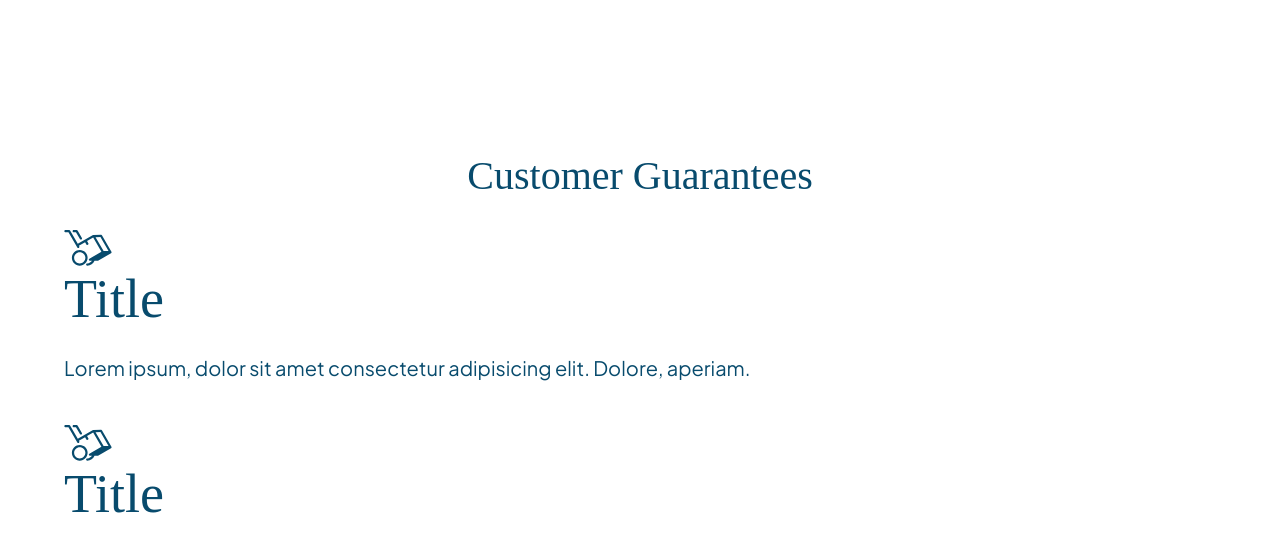
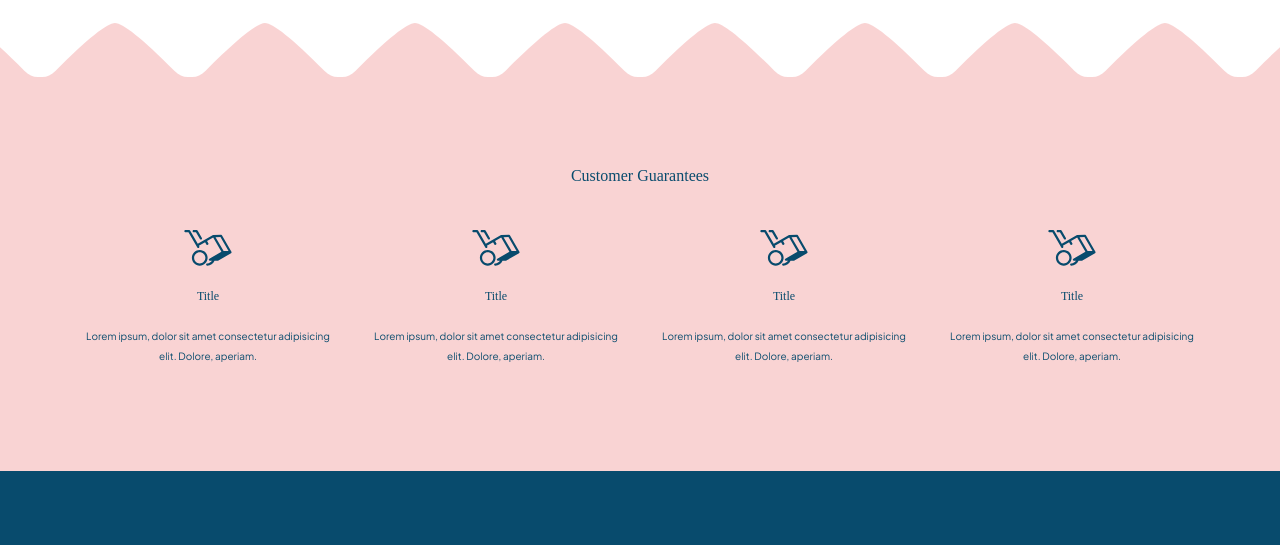
Before and after one commit to beatricegeorgeslemire/ecommerce-store-code, a plain HTML site: page shop.html in a window 1280 px wide. Shown: the part 2151-2696 px from the top of the page. Drawn offline with Linux system fonts and the light colour scheme; files whose address does not match are found by name; a web font is replaced by a local one.

Commit message:
styled the guarantees section

```diff
--- a/styles/sass/partials/_productsPage.scss
+++ b/styles/sass/partials/_productsPage.scss
@@ -42,4 +42,44 @@
                     color: rgba($color: $primary, $alpha: 1);
                 }
             }
+        .guarantees {
+            background-color: $quaternary;
+            position: relative;
+            h2 {
+                font-size: 0.8rem;
+            }
+            h3 {
+                font-size: 0.6rem;
+                margin: 0;
+            }
+            p {
+                font-size: 0.5rem;
+                line-height: 1rem;
+            }
+            &::before {
+                content: "";
+                background-image: url(../assets/wave-3.svg);
+                background-color: $quaternary;
+                background-position: top center;
+                background-size: 1500px 60px;
+                background-repeat: repeat-x;
+                position: absolute;
+                height: 3rem;
+                left: 0;
+                right: 0;
+                top: -60px;
+            }
+            ul {
+            display: flex;
+            li {
+                margin: 0 20px;
+                width: calc(25% - 40px);
+                display: flex;
+                flex-direction: column;
+                align-items: center;
+                text-align: center;
+            }
+            }
+        }
+
 }
```
Also changed, not shown: styles/styles.css.
